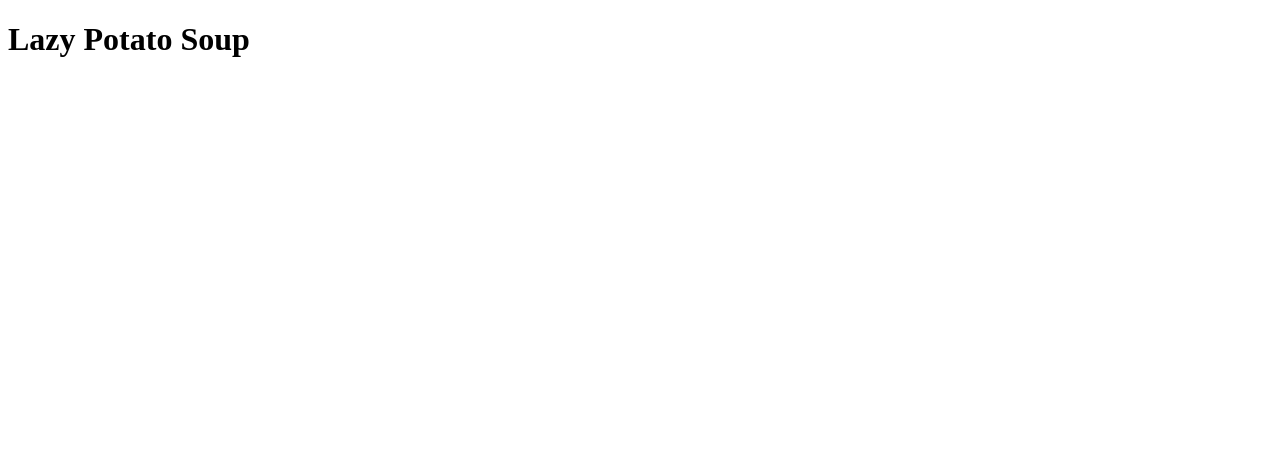
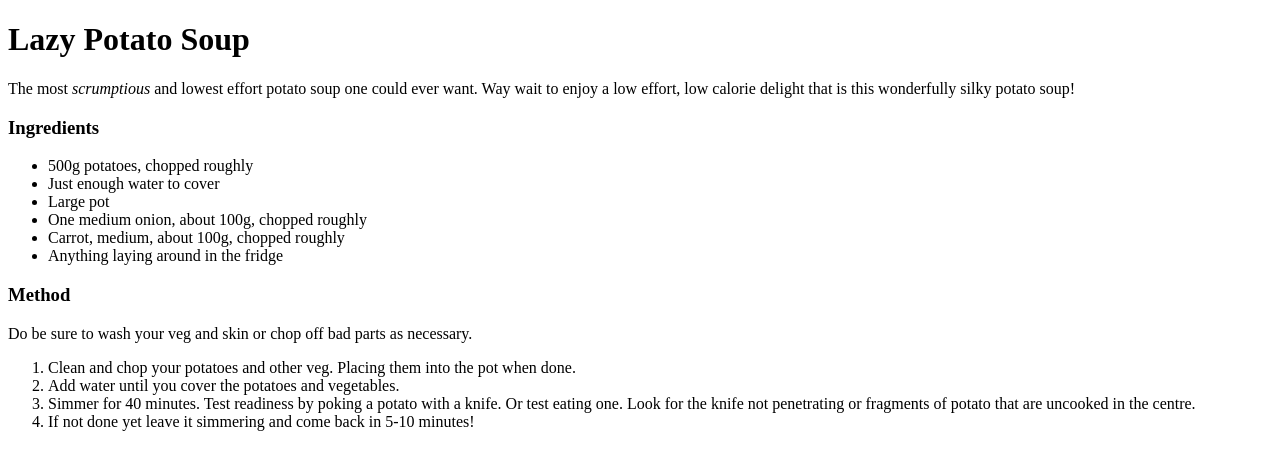
Before and after one commit to samdolbear/odin-recipes, a plain HTML site: page recipes/lazy-potato-soup.html in a window 1280 px wide. Drawn offline with Linux system fonts and the light colour scheme.

Commit message:
Make the lazy-potato-soup recipe

```diff
--- a/recipes/lazy-potato-soup.html
+++ b/recipes/lazy-potato-soup.html
@@ -13,7 +13,26 @@
     </header>
     <div class="container">
         <section>
-            <ul></ul>
+            <p>The most <em>scrumptious</em> and lowest effort potato soup one could ever want. Way wait to enjoy a low effort, low calorie delight that is this wonderfully silky potato soup!</p>
+
+            <h3>Ingredients</h3>
+            <ul>
+                <li>500g potatoes, chopped roughly</li>
+                <li>Just enough water to cover</li>
+                <li>Large pot</li>
+                <li>One medium onion, about 100g, chopped roughly</li>
+                <li>Carrot, medium, about 100g, chopped roughly</li>
+                <li>Anything laying around in the fridge</li>
+            </ul>
+
+            <h3>Method</h3>
+            <p>Do be sure to wash your veg and skin or chop off bad parts as necessary.</p>
+                <ol>
+                    <li>Clean and chop your potatoes and other veg. Placing them into the pot when done.</li>
+                    <li>Add water until you cover the potatoes and vegetables.</li>
+                    <li>Simmer for 40 minutes. Test readiness by poking a potato with a knife. Or test eating one. Look for the knife not penetrating or fragments of potato that are uncooked in the centre.</li>
+                    <li>If not done yet leave it simmering and come back in 5-10 minutes!</li>
+                </ol>
         </section>
         <aside></aside>
     </div>
```
